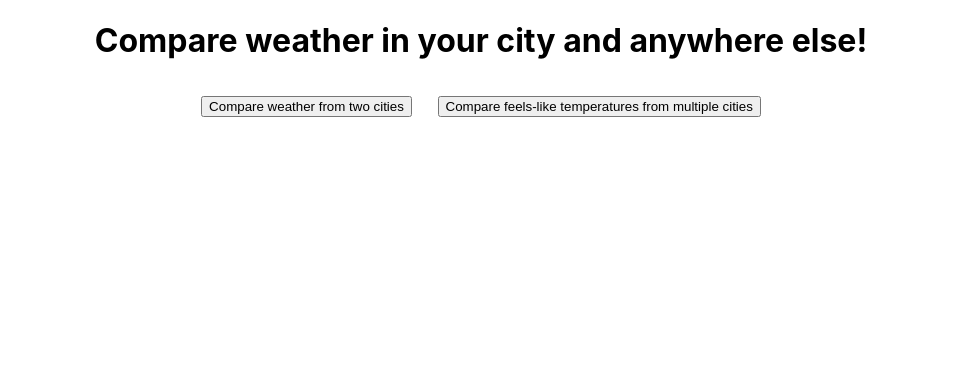
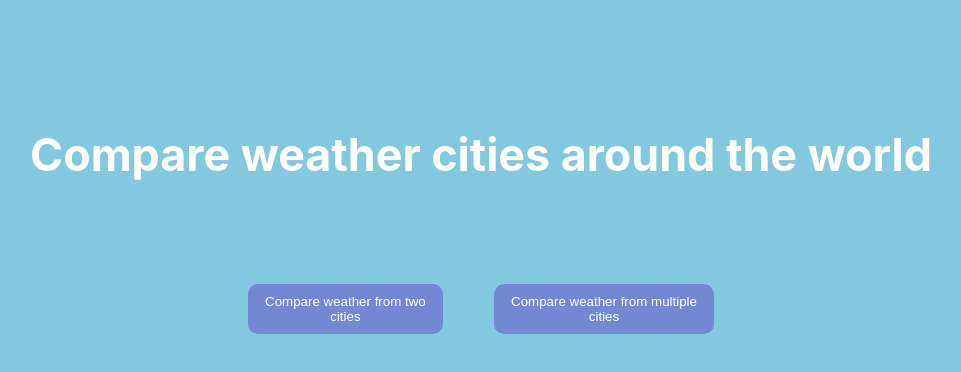
Before and after one commit to linneat/mit-vejr, a React (Create React App) app: page /comparetemp in a window 1280 px wide. Shown: the top 372 px of the page, without its empty margins (159-1120 px from the left). Built offline with nearby package versions, Linux system fonts and the light colour scheme.

Commit message:
css changes home page

```diff
--- a/src/App.css
+++ b/src/App.css
@@ -1,7 +1,24 @@
+body{
+  background-color: rgb(130, 200, 223);
+}
+
+.appWrap{
+  height: 100vh;
+}
+
+.homePageWrap{
+  margin-top: 10%;
+}
+
 .heading {
   display: flex;
   justify-content: center;
+  color: white;
+  background-color: rgb(130, 200, 223);
+  margin-bottom: 8%;
+  font-size: 3.5vw;
 }
+
 
 .buttonWrapper {
   display: flex;
@@ -9,9 +26,21 @@
 }
 
 .buttonHomePage {
-  margin: 1%;
+  margin-left: 2%;
+  margin-right: 2%;
 }
 
+.buttonClass{
+  border-radius: 10px;
+  border-style: none;
+  padding-top: 10px;
+  padding-bottom: 10px;
+  padding-left: 3%;
+  padding-right: 3%;
+  background-color: rgb(115, 136, 211);
+  color: white;
+  width: 100%;
+}
 .info {
   display: flex;
   flex-direction: row;
--- a/src/HomePage.js
+++ b/src/HomePage.js
@@ -5,20 +5,16 @@ export default class HomePage extends Component {
   render() {
     return (
       <div className="appWrap">
-        <h1 className="heading">
-          Compare weather in your city and anywhere else!
-        </h1>
-        <div className="buttonWrapper">
-        <Link to={"/comparetemp"} className="buttonHomePage">
-          <button>
-            Compare weather from two cities
-          </button>
-        </Link>
-        <Link to={"/comparetempmultiple"} className="buttonHomePage">
-          <button>
-            Compare feels-like temperatures from multiple cities
-          </button>
-        </Link>
+        <div className="homePageWrap">
+          <h1 className="heading">Compare weather cities around the world</h1>
+          <div className="buttonWrapper">
+            <Link to={"/comparetemp"} className="buttonHomePage">
+              <button className="buttonClass">Compare weather from two cities</button>
+            </Link>
+            <Link to={"/comparetempmultiple"} className="buttonHomePage">
+              <button className="buttonClass">Compare weather from multiple cities</button>
+            </Link>
+          </div>
         </div>
       </div>
     );
```
